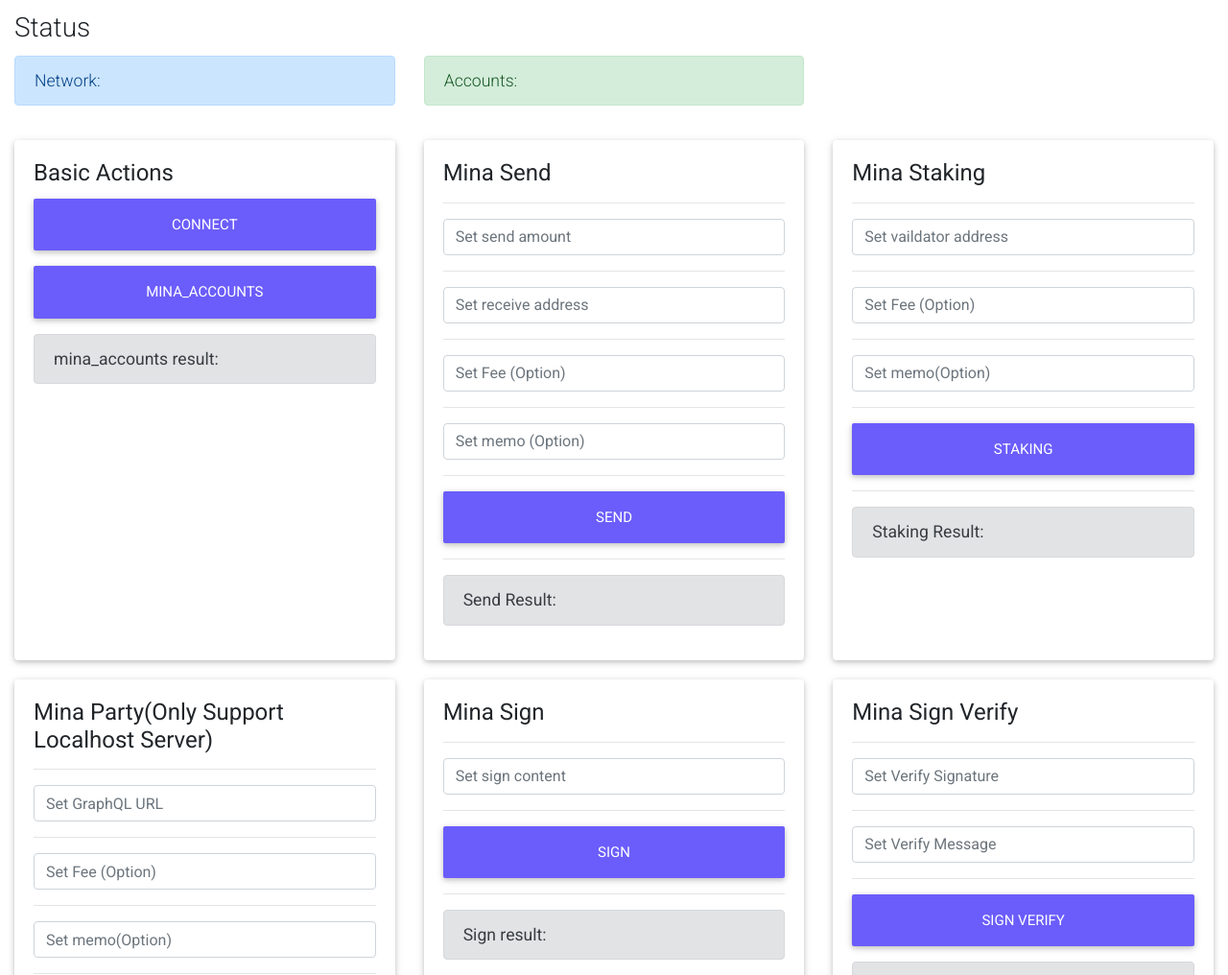
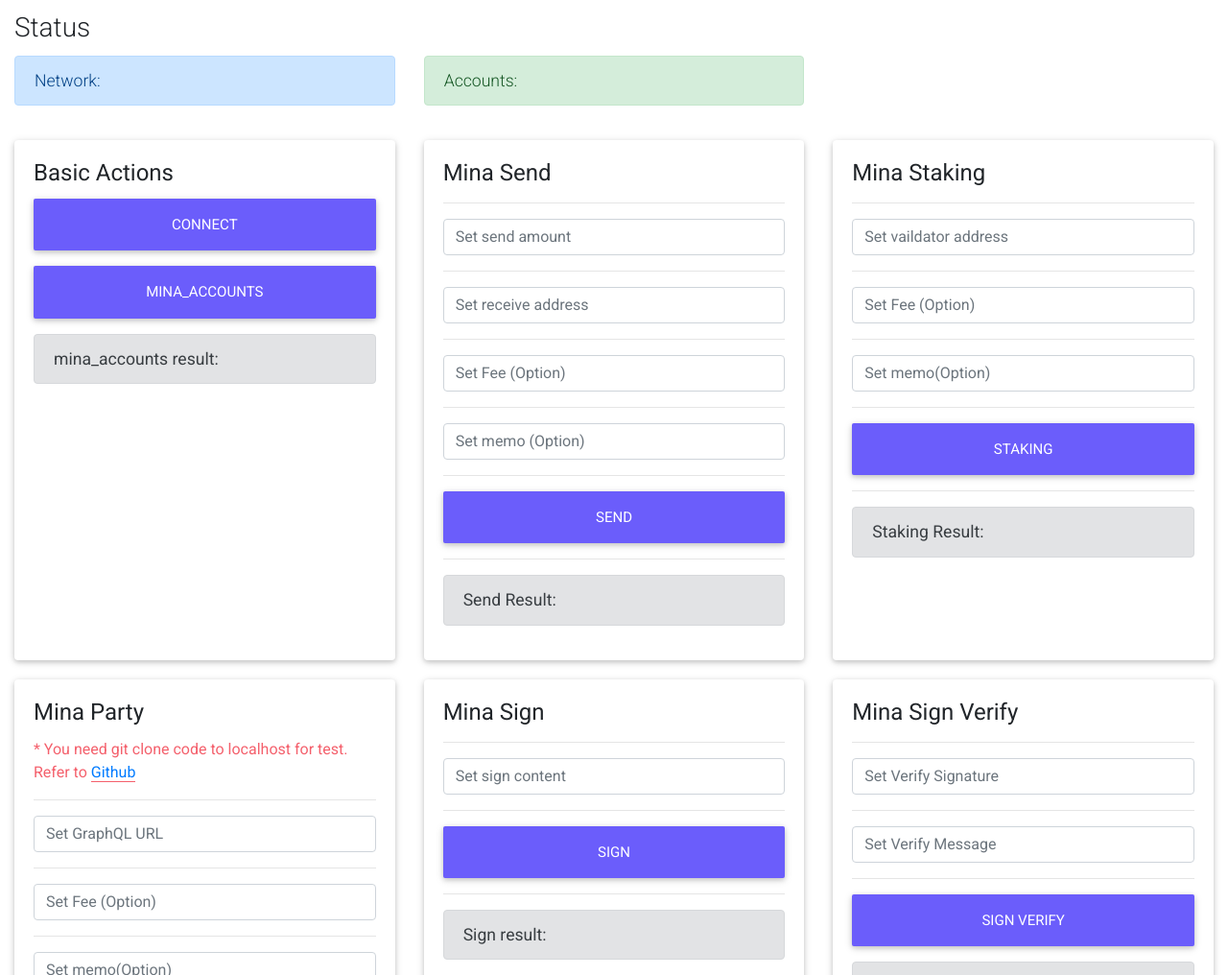
Before and after one commit to aurowallet/auro-test-dapp-berkeley, a website built with webpack: page src/index.html in a window 1280 px wide. Shown: the part 84-1100 px from the top of the page at 96% size. Built offline with nearby package versions, Linux system fonts and the light colour scheme; what snarkyjs would draw is missing.

Commit message:
update party-tip

```diff
--- a/src/index.html
+++ b/src/index.html
@@ -129,8 +129,11 @@
           <div class="card full-width">
             <div class="card-body">
               <h4 class="card-title">
-                Mina Party(Only Support Localhost Server)
+                Mina Party
               </h4>
+              <span style="color: #F4606C;"> * You need git clone code to localhost for test. Refer to <a style="border-bottom: 1px solid #F4606C;" href="https://github.com/aurowallet/auro-test-dapp-berkeley-qa" target="_blank">Github</a></span>
+
+
               <hr />
               <input class="form-control" type="text" placeholder="Set GraphQL URL" id="gqlContent" />
               <hr />
```
Also changed, not shown: dist/index.html.
